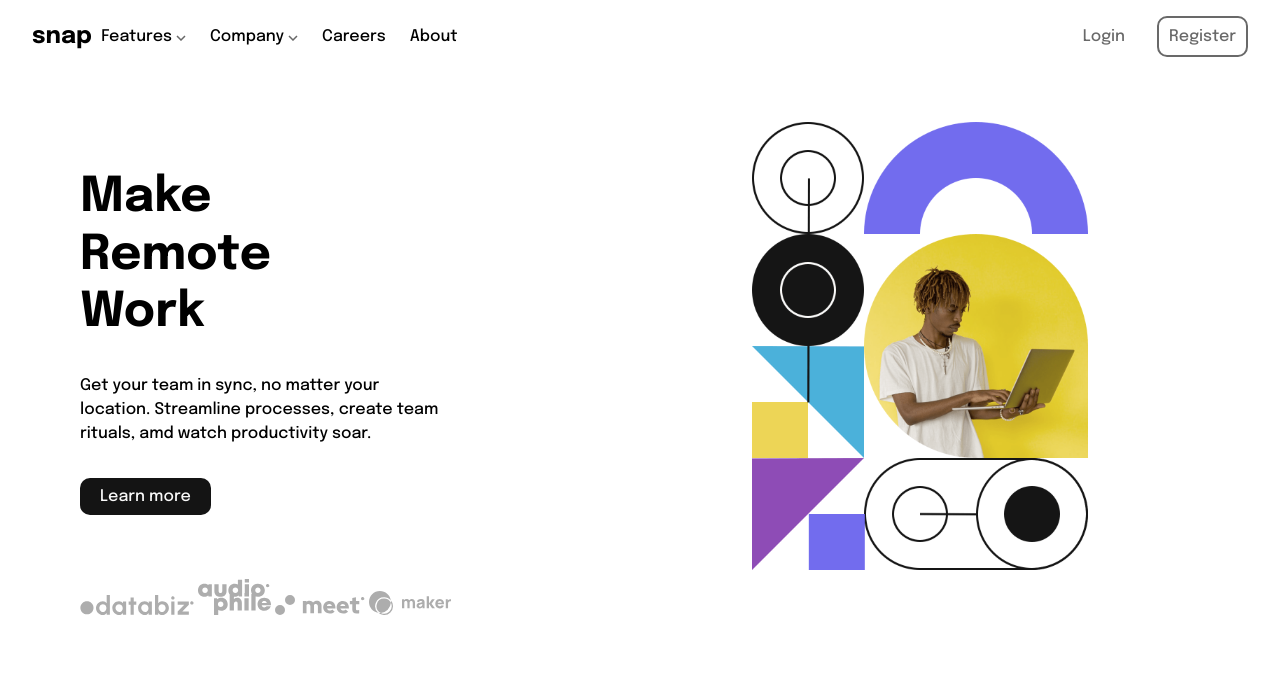
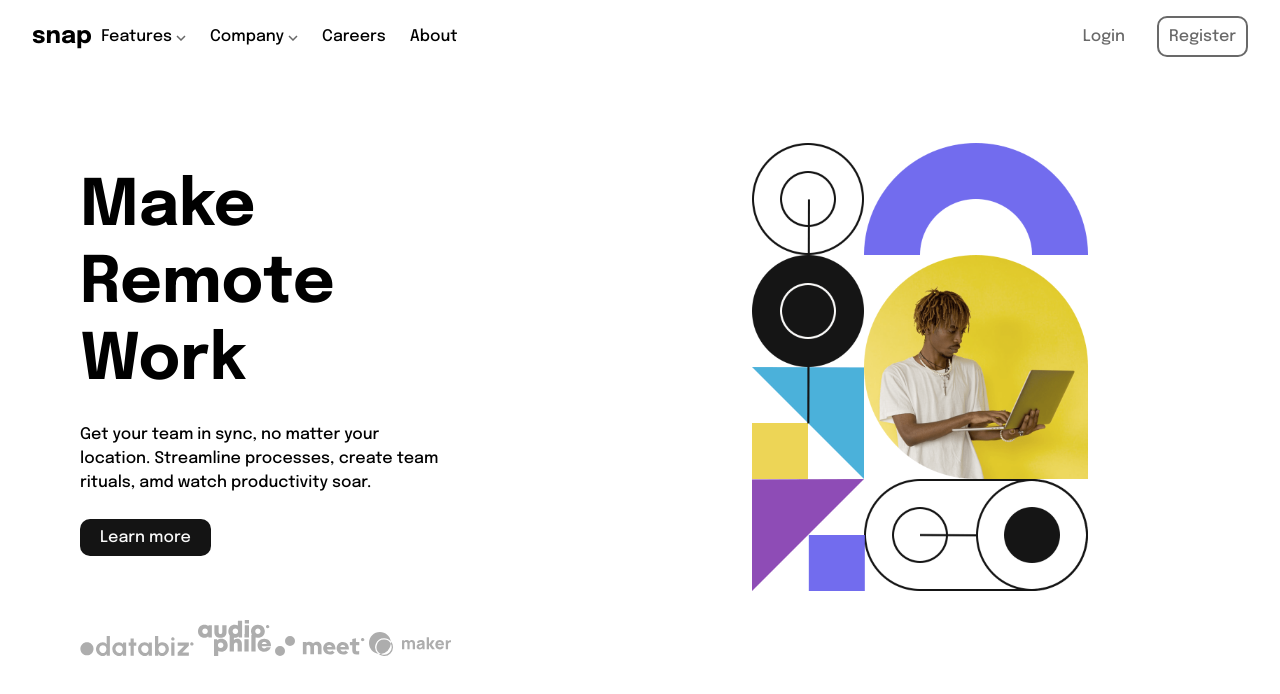
Before and after one commit to WadieBenabdouh/intro-section-with-dropdown-navigation-main, a website built with Parcel: page src/index.html in a window 1280 px wide. Built offline with nearby package versions, Linux system fonts and the light colour scheme.

Commit message:
desktop done

```diff
--- a/src/scss/main.scss
+++ b/src/scss/main.scss
@@ -57,11 +57,11 @@ header {
                 .dropdown {
                     display: none;
                     position: absolute;
-                    // top: 2em;
-                    padding: 10px 0;
                     border-radius: 10px;
                     box-shadow: 1px 0px 20px #c2bfbf;
                     width: 8em;
+                    top: 15px;
+                    left: -10px;
 
                     ul {
                         display: flex;
@@ -139,11 +139,11 @@ main{
         .content{
             display: flex;
             flex-direction: column;
-            gap: 2em;
+            gap: 1.5em;
 
             h1{
-                font-size: 3rem;
-                width: 55%;
+                font-size: 4rem;
+                width: 73%;
                 line-height: 1.2em;
             }
             p{
```
Also changed, not shown: 2 other files.
